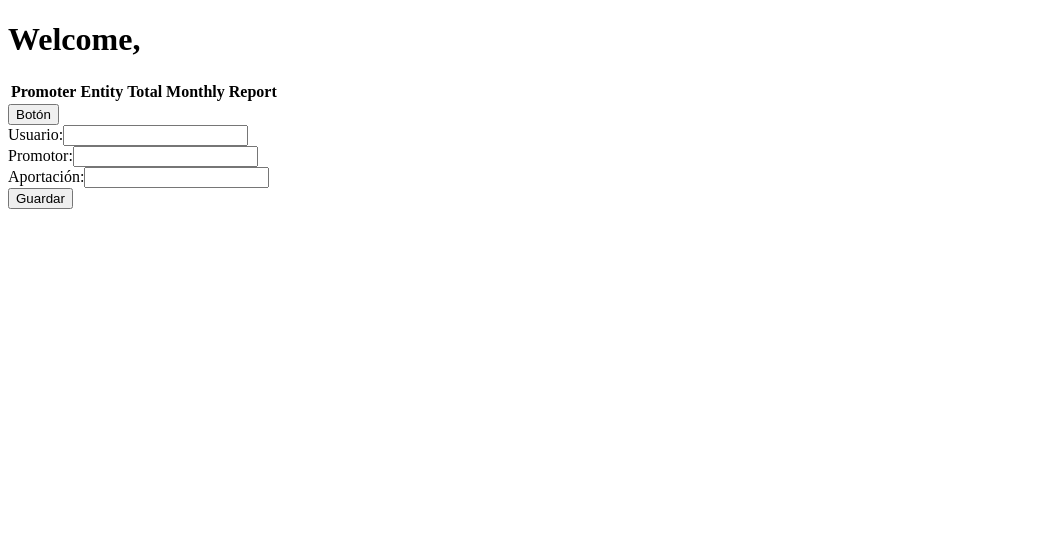
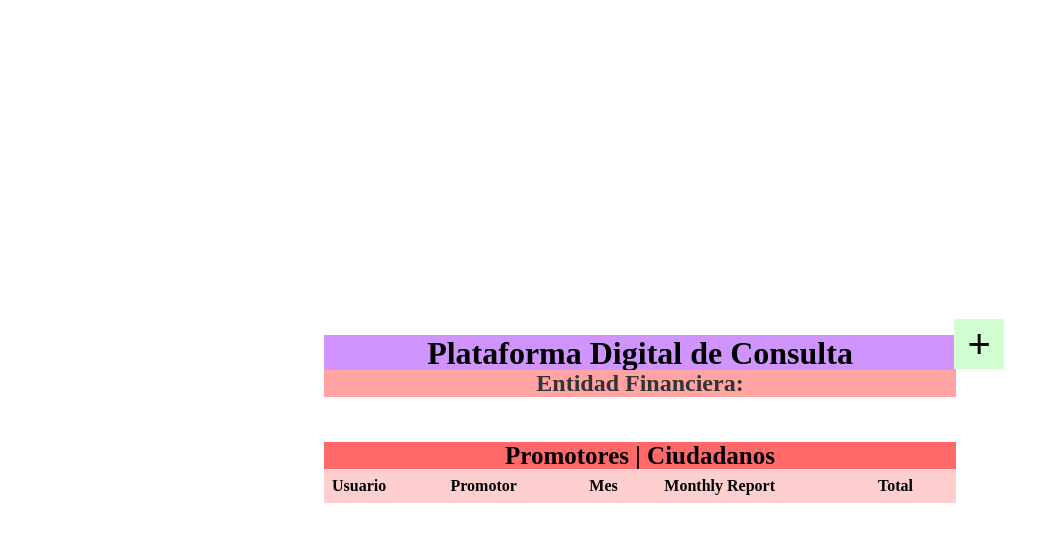
Before and after one commit to fregonaespanola/gestorAngular, an Angular app: page /entity in a window 1280 px wide. Shown: the top 542 px of the page, without its empty margins (0-1059 px from the left). Built offline with nearby package versions, Linux system fonts and the light colour scheme.

Commit message:
entity designs + added months

```diff
--- a/express/server.js
+++ b/express/server.js
@@ -162,6 +162,7 @@ app.post('/add-register', (req, res) => {
             surname: lastRecord.surname,
             promoter: petitionData.promoter,
             entity: petitionData.entity,
+            month: petitionData.month,
             total: (parseInt(lastRecord.total) + parseInt(petitionData.monthly_report)).toString(), // Convertir la suma a string
             monthly_report: petitionData.monthly_report
         };
--- a/src/app/citizen/citizen.component.html
+++ b/src/app/citizen/citizen.component.html
@@ -5,7 +5,7 @@
   <table>
     <thead>
       <tr>
-        <th>Entidad</th>
+        <th>Entidad Financiera</th>
         <th>Mes</th>
         <th>Aportación</th>
         <th>Total</th>
--- a/src/app/classes/AddRegister.ts
+++ b/src/app/classes/AddRegister.ts
@@ -2,6 +2,7 @@ export class AddRegister {
     username: string;
     promoter: string;
     monthly_report: string;
+    month: string;
     entity: string;
 
     constructor() {
--- a/src/app/entity/entity.component.css
+++ b/src/app/entity/entity.component.css
@@ -0,0 +1,119 @@
+
+.container {
+    display: flex;
+    flex-direction: column;
+    justify-content: center;
+    align-items: center;
+    height: 100vh;
+  }
+
+
+  .container h1 {
+    width: 50%;
+    text-align: center;
+    background-color: #D094FF;
+  }
+
+  .container h2{
+    width: 50%;
+    text-align: center;
+    background-color: #FFA3A3;
+    color: #343434;
+    margin-top: -23px;
+  }
+
+  .container h3{
+    width: 50%;
+    text-align: center;
+    background-color: #FF6969;
+    font-size: 25px;
+    margin-bottom: -1px;
+  }
+
+  .container table {
+    width: 50%;
+    border-collapse: collapse;
+  }
+
+  .container th, .container td {
+    padding: 8px;
+    text-align: left;
+  }
+
+  tr th{
+    background-color: #FFCECE;
+  }
+
+  tr td{
+    background-color: #A1C7FF;
+    border-top: 5px solid white;
+  }
+
+  .form{
+    width: 50%;
+
+  }
+
+  form .formh1{
+    width: auto;
+    background: #74FF92;
+    margin-bottom: -1px;
+  }
+
+  .formcolor{
+    background-color: #D2FFD1;
+    padding-bottom: 20px;
+  }
+  .form-in {
+    display: flex;
+    flex-direction: row;
+
+  }
+
+  .row {
+    display: flex;
+    flex-direction: column;
+    margin-bottom: 10px;
+    margin-left: auto;
+    margin-right: auto;
+  }
+
+  .label {
+    flex: 1;
+    margin-right: 10px;
+  }
+
+  .input {
+    flex: 2;
+  }
+
+  .button-row {
+    display: flex;
+    justify-content: center;
+  }
+
+  .formcolor button{
+    margin-left: auto;
+    margin-right: 20px;
+    display: block;
+    margin-top: 20px;
+    background-color: #47FF4F;
+    border: 3px solid #05E700;
+    width: 100px;
+    height: 40px;
+    color: black;
+    border: none;
+    font-size: 20px;
+  }
+
+  .mostrar{
+    position: absolute;
+    margin-right: -53%;
+    margin-top: -10%;
+    background-color: #D2FFD1;
+    width: 50px;
+    height: 50px;
+    color: black;
+    border: none;
+    font-size: 40px;
+  }
--- a/src/app/entity/entity.component.html
+++ b/src/app/entity/entity.component.html
@@ -1,37 +1,69 @@
-<h1>Welcome, {{ username}}</h1>
+<div class="container">
+<h1>Plataforma Digital de Consulta</h1>
+<h2>Entidad Financiera: {{ username}}</h2>
+<h3>Promotores | Ciudadanos</h3>
 <table>
   <thead>
     <tr>
-      <th>Promoter</th>
-      <th>Entity</th>
+      <th>Usuario</th>
+      <th>Promotor</th>
+      <th>Mes</th>
+      <th>Monthly Report</th>
       <th>Total</th>
-      <th>Monthly Report</th>
     </tr>
   </thead>
   <tbody>
     <tr *ngFor="let item of data">
       <td>{{ item.username }}</td>
       <td>{{ item.promoter }}</td>
+      <td>{{ item.month }}</td>
+      <td>{{ item.monthly_report }}</td>
       <td>{{ item.total }}</td>
-      <td>{{ item.monthly_report }}</td>
     </tr>
   </tbody>
 </table>
 
-<button (click)="abrirRegistro()">Botón</button>
+<button class="mostrar" (click)="toggleFormVisibility()">+</button>
 
-<form (ngSubmit)="aniadirRegistro()">
-  <div>
-    <label for="usuario">Usuario:</label>
-    <input type="text" [(ngModel)]="addRegister.username"  name="usuario">
-  </div>
-  <div>
-    <label for="promotor">Promotor:</label>
-    <input type="text" [(ngModel)]="addRegister.promoter"  name="promotor">
-  </div>
-  <div>
-    <label for="aportacion">Aportación:</label>
-    <input type="text" [(ngModel)]="addRegister.monthly_report"  name="aportacion">
+<form class="form" *ngIf="showForm" (ngSubmit)="aniadirRegistro()">
+  <h1 class="formh1">Añadir Aportación</h1>
+  <div class="formcolor">
+  <div class="form-in">
+    <div class="row">
+      <div class="label">
+        <label for="usuario">Usuario:</label>
+      </div>
+      <div class="input">
+        <input type="text" [(ngModel)]="addRegister.username" name="usuario">
+      </div>
+    </div>
+    <div class="row">
+      <div class="label">
+        <label for="promotor">Promotor:</label>
+      </div>
+      <div class="input">
+        <input type="text" [(ngModel)]="addRegister.promoter" name="promotor">
+      </div>
+    </div>
+    <div class="row">
+      <div class="label">
+        <label for="aportacion">Mes:</label>
+      </div>
+      <div class="input">
+        <input type="text" [(ngModel)]="addRegister.month" name="mes">
+      </div>
+    </div>
+    <div class="row">
+      <div class="label">
+        <label for="aportacion">Aportación:</label>
+      </div>
+      <div class="input">
+        <input type="text" [(ngModel)]="addRegister.monthly_report" name="aportacion">
+      </div>
+    </div>
   </div>
   <button type="submit">Guardar</button>
+</div>
 </form>
+
+</div>
--- a/src/app/entity/entity.component.ts
+++ b/src/app/entity/entity.component.ts
@@ -14,6 +14,7 @@ export class EntityComponent{
   data: CitizenData[] = [];
   username: string = '';
   addRegister: AddRegister= new AddRegister();
+  showForm: boolean = false;
 
   constructor(private appService: AppService, private http: HttpClient) { }
 
@@ -43,7 +44,7 @@ export class EntityComponent{
       });
   }
 
-  abrirRegistro() {
-    // Lógica para abrir el registro
-  }
+  toggleFormVisibility() {
+    this.showForm = !this.showForm;
 }
+}
--- a/src/app/promoter/promoter.component.css
+++ b/src/app/promoter/promoter.component.css
@@ -0,0 +1,50 @@
+
+.container {
+    display: flex;
+    flex-direction: column;
+    justify-content: center;
+    align-items: center;
+    height: 100vh;
+  }
+
+
+  .container h1 {
+    width: 50%;
+    text-align: center;
+    background-color: #94BFFF;
+  }
+
+  .container h2{
+    width: 50%;
+    text-align: center;
+    background-color: #FFA3A3;
+    color: #343434;
+    margin-top: -23px;
+  }
+
+  .container h3{
+    width: 50%;
+    text-align: center;
+    background-color: #FF6969;
+    font-size: 25px;
+    margin-bottom: -1px;
+  }
+
+  .container table {
+    width: 50%;
+    border-collapse: collapse;
+  }
+
+  .container th, .container td {
+    padding: 8px;
+    text-align: left;
+  }
+
+  tr th{
+    background-color: #FFCECE;
+  }
+
+  tr td{
+    background-color: #A1C7FF;
+    border-top: 5px solid white;
+  }
--- a/src/app/promoter/promoter.component.html
+++ b/src/app/promoter/promoter.component.html
@@ -1,19 +1,23 @@
-<h1>Welcome, {{ username}}</h1>
+<div class="container">
+  <h1>Plataforma Digital de Consulta</h1>
+  <h2>Promotor: {{ username }}</h2>
+  <h3>Aportaciones mensuales</h3>
 <table>
   <thead>
     <tr>
-      <th>Promoter</th>
-      <th>Entity</th>
-      <th>Total</th>
-      <th>Monthly Report</th>
+      <th>Usuario</th>
+      <th>Entidad Financiera</th>
+      <th>Mes</th>
+      <th>Aportación</th>
     </tr>
   </thead>
   <tbody>
     <tr *ngFor="let item of data">
       <td>{{ item.name}} {{ item.surname }}</td>
       <td>{{ item.entity }}</td>
-      <td>{{ item.total }}</td>
+      <td>{{ item.month }}</td>
       <td>{{ item.monthly_report }}</td>
     </tr>
   </tbody>
 </table>
+</div>
```
Also changed, not shown: jsons/data.json (+12 -1 lines).
